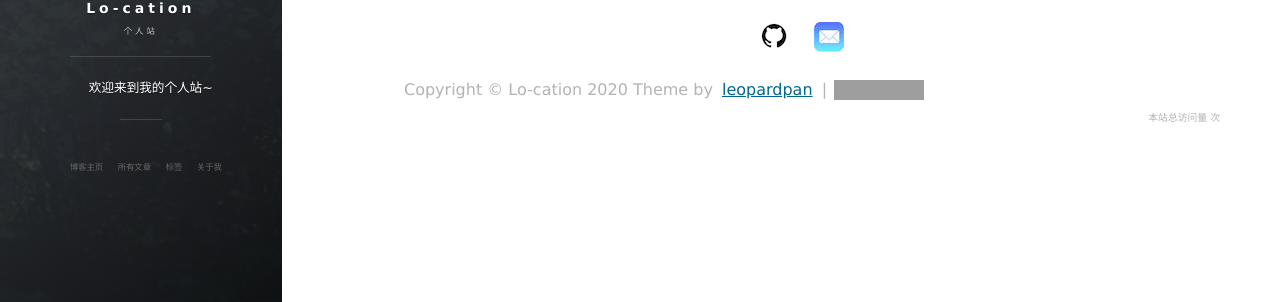
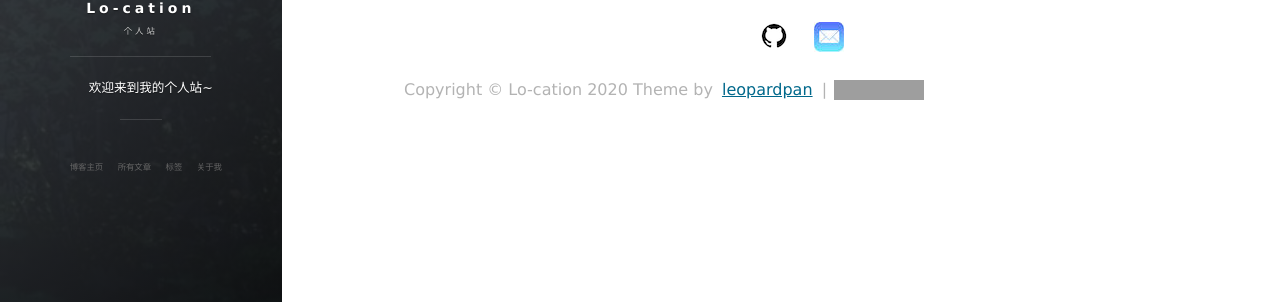
Before and after one commit to lo-cation/lo-cation.github.io, a Jekyll site: the page built from about.md, in a window 1280 px wide. Shown: the part 428-730 px from the top of the page. Built offline with Jekyll 4.4.1, drawn with Linux system fonts in a browser that asks for light colours; nearby versions of some CDN libraries; comment, search, counter and statistics services are not loaded; grey boxes are pictures that could not be loaded.

Commit message:
Add files via upload

```diff
--- a/_includes/footer.html
+++ b/_includes/footer.html
@@ -98,10 +98,10 @@
     			<link rel="stylesheet" href="//cdn.bootcss.com/font-awesome/4.3.0/css/font-awesome.min.css">
 
           <!-- 访问统计 -->
-          <span id="busuanzi_container_site_pv">
+          <!--<span id="busuanzi_container_site_pv">
             本站总访问量
             <span id="busuanzi_value_site_pv"></span>次
-          </span>
+          </span> -->
 
         </div>
         <div>
--- a/_includes/head.html
+++ b/_includes/head.html
@@ -27,9 +27,9 @@
   <meta name="google-site-verification" content="1-1ZlHoRvM0T2FqPbW2S-qLgYXN6rsn52kErlMPd_gw" />
 
 <!-- 站点统计 -->
-  <script
+<!--  <script
   async src="https://busuanzi.ibruce.info/busuanzi/2.3/busuanzi.pure.mini.js">
-  </script>
+  </script>  -->
 
 <!-- 百度统计 -->
   {% if site.baidu.id %}
--- a/_includes/pagination.html
+++ b/_includes/pagination.html
@@ -3,8 +3,8 @@
 <nav class="pagination" role="navigation">
 
 	<!-- 百度搜索 -->
-	<script type="text/javascript">(function(){document.write(unescape('%3Cdiv id="bdcs"%3E%3C/div%3E'));var bdcs = document.createElement('script');bdcs.type = 'text/javascript';bdcs.async = true;bdcs.src = 'http://znsv.baidu.com/customer_search/api/js?sid=12441349038163667913' + '&plate_url=' + encodeURIComponent(window.location.href) + '&t=' + Math.ceil(new Date()/3600000);var s = document.getElementsByTagName('script')[0];s.parentNode.insertBefore(bdcs, s);})();
-	</script>
+	<!--<script type="text/javascript">(function(){document.write(unescape('%3Cdiv id="bdcs"%3E%3C/div%3E'));var bdcs = document.createElement('script');bdcs.type = 'text/javascript';bdcs.async = true;bdcs.src = 'http://znsv.baidu.com/customer_search/api/js?sid=12441349038163667913' + '&plate_url=' + encodeURIComponent(window.location.href) + '&t=' + Math.ceil(new Date()/3600000);var s = document.getElementsByTagName('script')[0];s.parentNode.insertBefore(bdcs, s);})();
+	</script> -->
 
     {% if paginator.previous_page %}
         <a class="newer-posts pagination__newer btn btn-small btn-tertiary" href="{{ paginator.previous_page_path }}#blog">&larr; 最近</a>
```
Also changed, not shown: other parts of _includes/head.html (+0 -7 lines).
